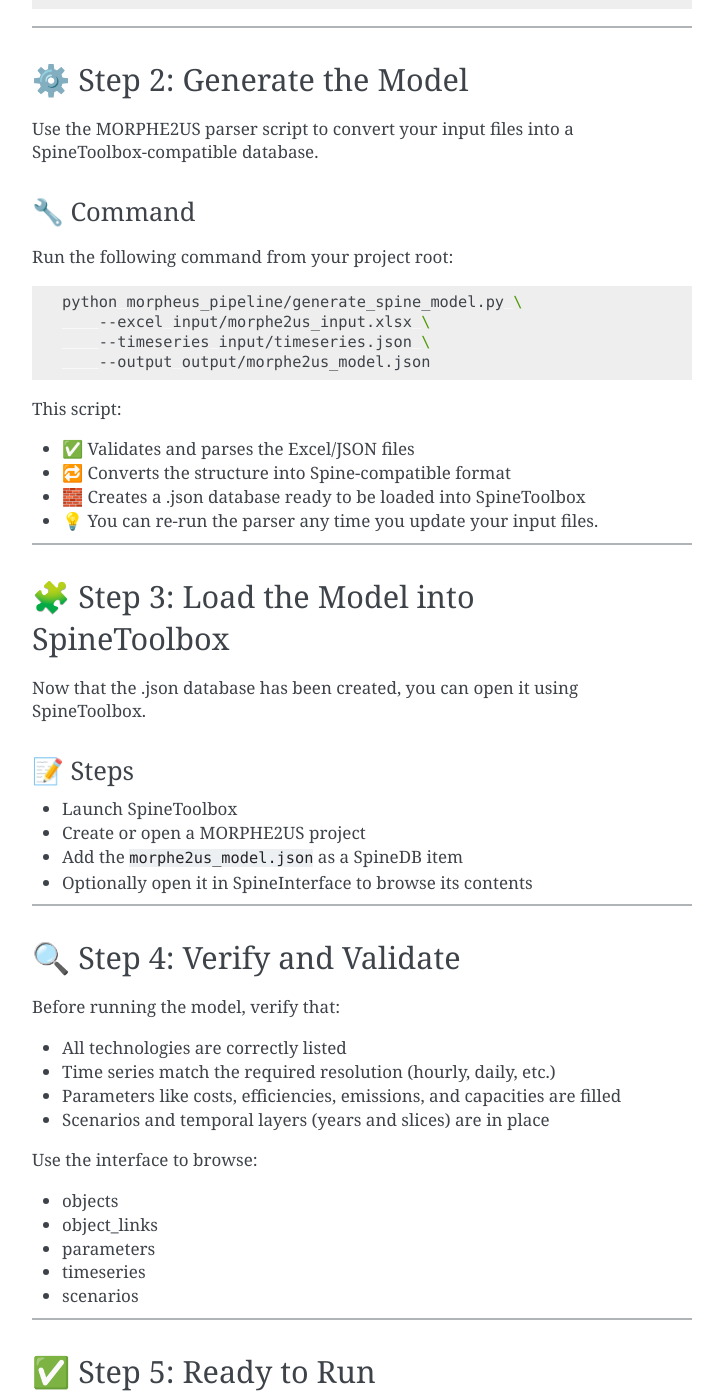
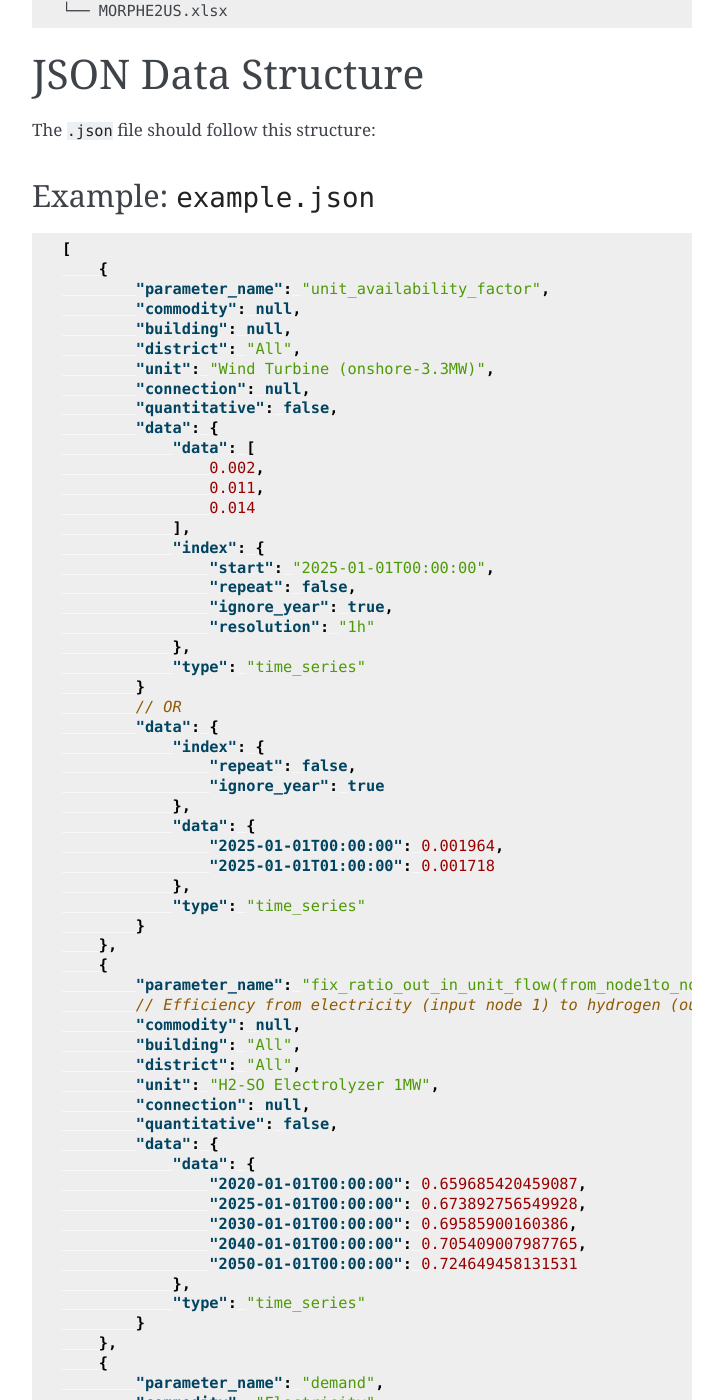
Before and after one commit to tbaptistal/MORPHE2US, a Sphinx documentation site: the page built from docs/4_building_a_model.md, in a window 1280 px wide and 1400 px high, scrolled down 1015 px. Shown: the whole window, without its empty margins (388-1111 px from the left). Built offline with Sphinx 7.4.7, drawn with Linux system fonts in a browser that asks for light colours; some of the changed text lies outside the part shown.

Commit message:
adding timeseries in input json

````diff
--- a/docs/4_building_a_model.md
+++ b/docs/4_building_a_model.md
@@ -35,12 +35,99 @@
 
 ```
 morpheus_project/
-├── input/
-│ ├── morphe2us_input.xlsx
+├── data/
+│ ├── heatdemand_timeserie.json
+│ ├── ...
 │ └── timeseries.json
-└── output/
+└── MORPHE2US.xlsx
 ```
 
+# JSON Data Structure
+
+The `.json` file should follow this structure:
+
+## Example: `example.json`
+
+```json
+[
+    {
+        "parameter_name": "unit_availability_factor",
+        "commodity": null,
+        "building": null,
+        "district": "All",
+        "unit": "Wind Turbine (onshore-3.3MW)",
+        "connection": null,
+        "quantitative": false,
+        "data": {
+            "data": [
+                0.002,
+                0.011,
+                0.014
+            ],
+            "index": {
+                "start": "2025-01-01T00:00:00",
+                "repeat": false,
+                "ignore_year": true,
+                "resolution": "1h"
+            },
+            "type": "time_series"
+        }
+        // OR
+        "data": {
+            "index": {
+                "repeat": false,
+                "ignore_year": true
+            },
+            "data": {
+                "2025-01-01T00:00:00": 0.001964,
+                "2025-01-01T01:00:00": 0.001718
+            },
+            "type": "time_series"
+        }
+    },
+    {
+        "parameter_name": "fix_ratio_out_in_unit_flow(from_node1to_node1)",
+        // Efficiency from electricity (input node 1) to hydrogen (output node 1)
+        "commodity": null,
+        "building": "All",
+        "district": "All",
+        "unit": "H2-SO Electrolyzer 1MW",
+        "connection": null,
+        "quantitative": false,
+        "data": {
+            "data": {
+                "2020-01-01T00:00:00": 0.659685420459087,
+                "2025-01-01T00:00:00": 0.673892756549928,
+                "2030-01-01T00:00:00": 0.69585900160386,
+                "2040-01-01T00:00:00": 0.705409007987765,
+                "2050-01-01T00:00:00": 0.724649458131531
+            },
+            "type": "time_series"
+        }
+    },
+    {
+        "parameter_name": "demand",
+        "commodity": "Electricity",
+        "building": "SFH",
+        "district": "Kreis1",
+        "unit": null,
+        "connection": null,
+        "quantitative": true,
+        "data": {
+            "index": {
+                "repeat": false,
+                "ignore_year": true
+            },
+            "data": {
+                ...
+            },
+            "type": "time_series"
+        }
+    }
+]
+
+
+```
 ---
 
 ## ⚙️ Step 2: Generate the Model
````
Also changed, not shown: other parts of docs/4_building_a_model.md (+1 -1 lines).
